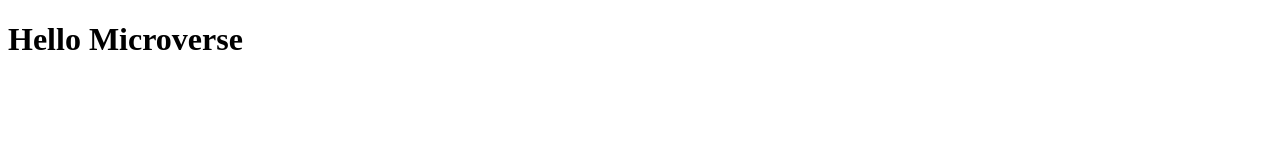
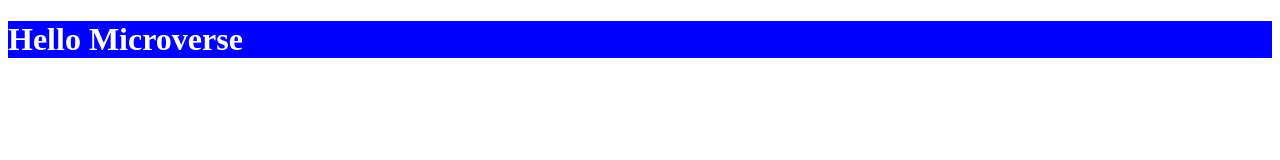
Before and after one commit to mwanawabangona/hello-microverse, a plain HTML site: page index.html in a window 1280 px wide. Drawn offline with Linux system fonts and the light colour scheme.

Commit message:
Update style.css

```diff
--- a/style.css
+++ b/style.css
@@ -1,3 +1,4 @@
-.{
-    color: blue;
+.title {
+    color: white;
+    background: blue;
 }
```
